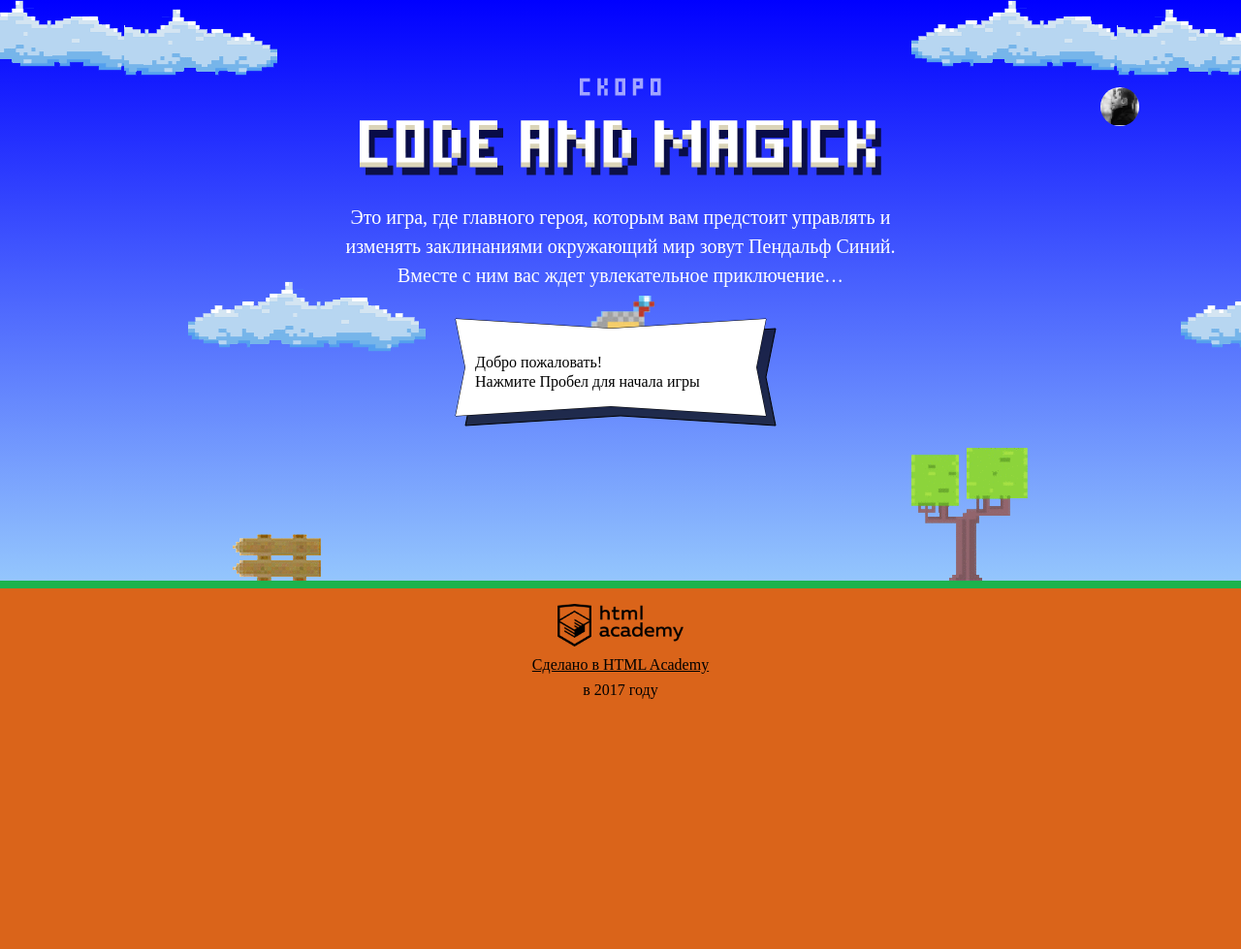
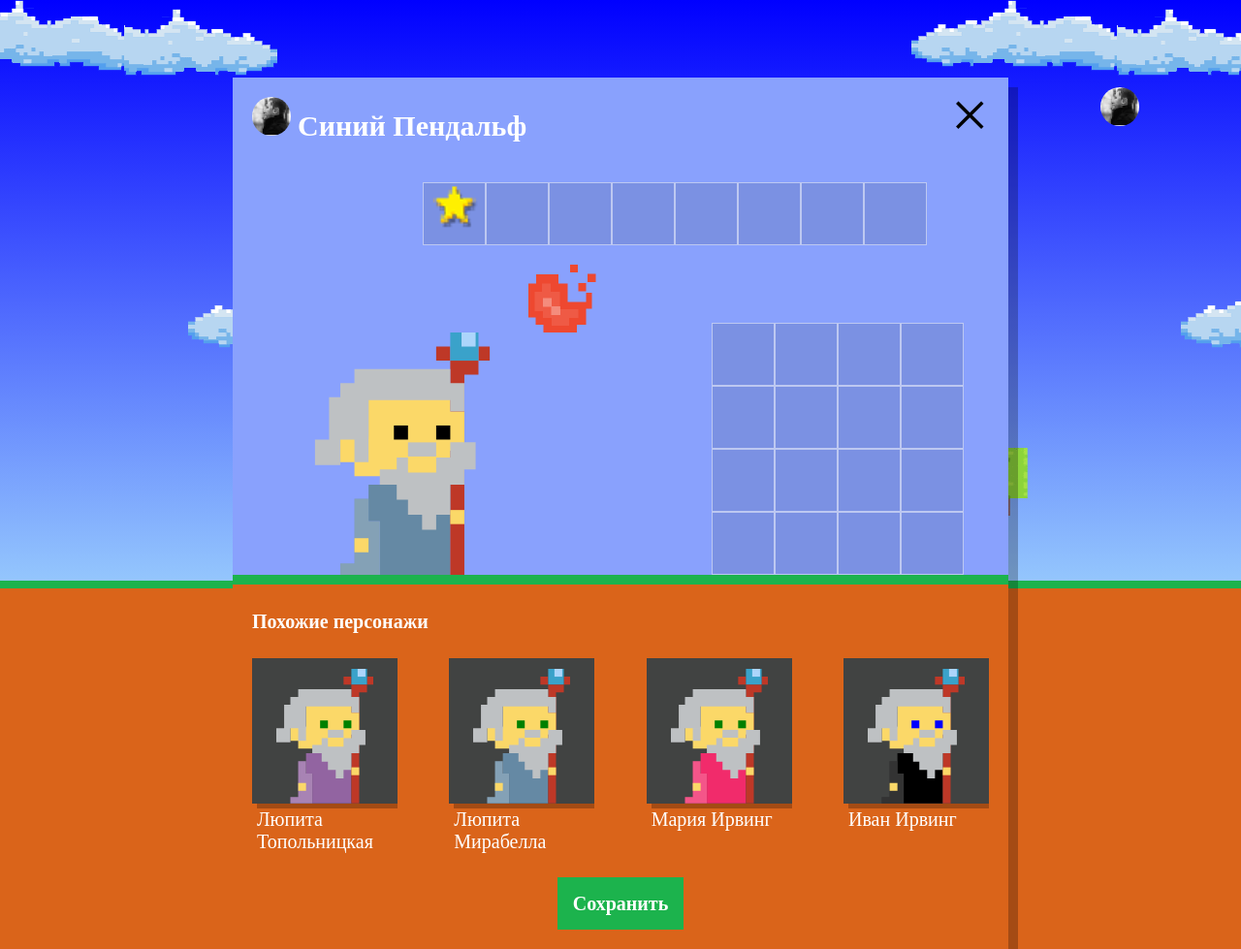
Before and after one commit to SD-Dikov/801717-code-and-magick-17, a website: page index.html in a window 1280 px wide. Shown: the whole page at 97% size. Before the commit the page ends 800 px from the top, so only its background shows below. Drawn offline with Linux system fonts and the light colour scheme; a web font is replaced by a local one.

Commit message:
создан и подключен файл setup.js

```diff
--- a/index.html
+++ b/index.html
@@ -193,6 +193,8 @@
   </script>
   <script src="js/stat.js"></script>
   <script src="js/game.js"></script>
+  <script src="js/setup.js"></script>
+
 
 </body>
 
--- /dev/null
+++ b/js/setup.js
@@ -0,0 +1,49 @@
+'use strict';
+
+var setupBlock = document.querySelector('.setup');
+var wizardList = document.querySelector('.setup-similar-list');
+var setupSimilar = document.querySelector('.setup-similar');
+var firstNameList = ['Иван', 'Хуан Себастьян', 'Мария', 'Кристоф', 'Виктор', 'Юлия', 'Люпита', 'Вашингтон'];
+var lastNameList = ['да Марья', 'Верон', 'Мирабелла', 'Вальц', 'Онопко', 'Топольницкая', 'Нионго', 'Ирвинг'];
+var coatColorList = ['rgb(101, 137, 164)', 'rgb(241, 43, 107)', 'rgb(146, 100, 161)', 'rgb(56, 159, 117)', 'rgb(215, 210, 55)', 'rgb(0, 0, 0)'];
+var eyesColorList = ['black', 'red', 'blue', 'yellow', 'green'];
+
+setupBlock.classList.remove('hidden');
+
+var getDataArray = function (firstNameArr, secondNameArr, firstColorArr, secondColorArr) {
+  var dataArray = [];
+  var randomInteger = function (min, max) {
+    return Math.floor(min + Math.random() * (max + 1 - min));
+  };
+  for (var i = 0; i < 4; i++) {
+    dataArray.push({
+      name: firstNameArr[randomInteger(0, firstNameArr.length - 1)] + ' ' + secondNameArr[randomInteger(0, secondNameArr.length - 1)],
+      coatColor: firstColorArr[randomInteger(0, firstColorArr.length - 1)],
+      eyesColor: secondColorArr[randomInteger(0, secondColorArr.length - 1)]
+    });
+  }
+  return dataArray;
+};
+
+var wizardDataArray = getDataArray(firstNameList, lastNameList, coatColorList, eyesColorList);
+
+var getWizardElement = function (dataArray) {
+  var wizardTamplate = document.querySelector('#similar-wizard-template').content.querySelector('.setup-similar-item');
+  var wizardElement = wizardTamplate.cloneNode(true);
+  wizardElement.querySelector('.setup-similar-label').textContent = dataArray.name;
+  wizardElement.querySelector('.wizard-coat').style.fill = dataArray.coatColor;
+  wizardElement.querySelector('.wizard-eyes').style.fill = dataArray.eyesColor;
+  return wizardElement;
+};
+
+var getFragment = function (dataArray) {
+  var fragment = document.createDocumentFragment();
+  for (var i = 0; i < dataArray.length; i++) {
+    fragment.appendChild(getWizardElement(dataArray[i]));
+  }
+  return fragment;
+};
+
+wizardList.appendChild(getFragment(wizardDataArray));
+
+setupSimilar.classList.remove('hidden');
```
